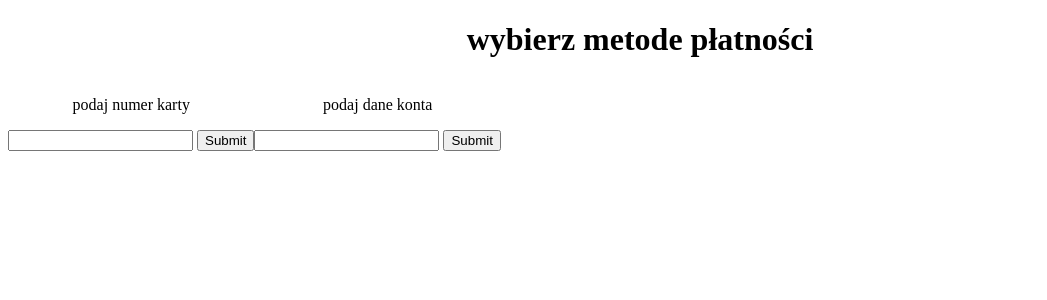
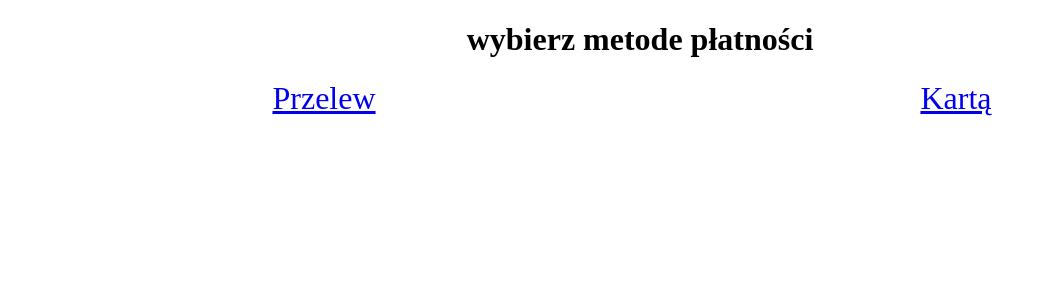
Before and after one commit to JimboBajden/lamazon, a PHP site: page /potwierdzenie_zakupu.php in a window 1280 px wide. Shown: the top 300 px of the page, without its empty margins (0-1047 px from the left). Run offline with PHP 8.4, Linux system fonts and the light colour scheme.

Commit message:
Add files via upload
z lekcji

```diff
--- a/admin.php
+++ b/admin.php
@@ -203,9 +203,9 @@ if(isset($_POST["submit"])) {
                     ?>
                 </select>
                 <input type="number" name="ilosc" placeholder="nowa ilosc">
-                <input type="number" name="promocja" placeholder="promocja">
+                <input type="number" name="promocja" step="0.01" placeholder="promocja">
                 <input type="text" name="nazwa" placeholder="zmień nazwe">
-                <input type="number" name="cena" placeholder="zmień cene">
+                <input type="number" name="cena" step="0.01" placeholder="zmień cene">
                 <input type="text" name="opis" placeholder="zmień opis">
                 <input type="submit">
             </form>
--- /dev/null
+++ b/css4.css
@@ -0,0 +1,10 @@
+.nwm{
+    width: 100%;
+    display: flex;
+    flex-direction: row;
+}
+.nwm>a{
+    width: 50%;
+    text-align: center;
+    font-size: xx-large;
+}
--- a/potwierdzenie_zakupu.php
+++ b/potwierdzenie_zakupu.php
@@ -4,6 +4,7 @@
     <meta charset="UTF-8">
     <meta name="viewport" content="width=device-width, initial-scale=1.0">
     <title>Document</title>
+    <link rel="stylesheet" href="css4.css">
 </head>
 <body>
     <?php
@@ -11,23 +12,11 @@
         $connect=@new mysqli('localhost','root','','lamazon');
     ?>
     <center><h1>wybierz metode płatności</h1></center>
-    <center>
-    <div style="display:flex">
-        <div class="karta">
-            <form action="zamowienia.php" method="post">
-                <p>podaj numer karty</p>
-                <input name="kartaNumer" type="number">
-                <input type="submit">
-            </form>
-        </div>
-        <div class="przelew">
-            <form action="zamowienia.php" method="post">
-                <p>podaj dane konta</p>
-                <input name="kontoNumer" type="number">
-                <input type="submit">
-            </form>
-        </div>
+    <div class="nwm">
+        <a href="zamowienia.php?metoda=przelew">Przelew</a>
+        <a href="zamowienia.php?metoda=karta">Kartą</a>
     </div>
-    </center>
+
+
 </body>
 </html>
```
Also changed, not shown: zamowienia.php (+29 -1 lines).
